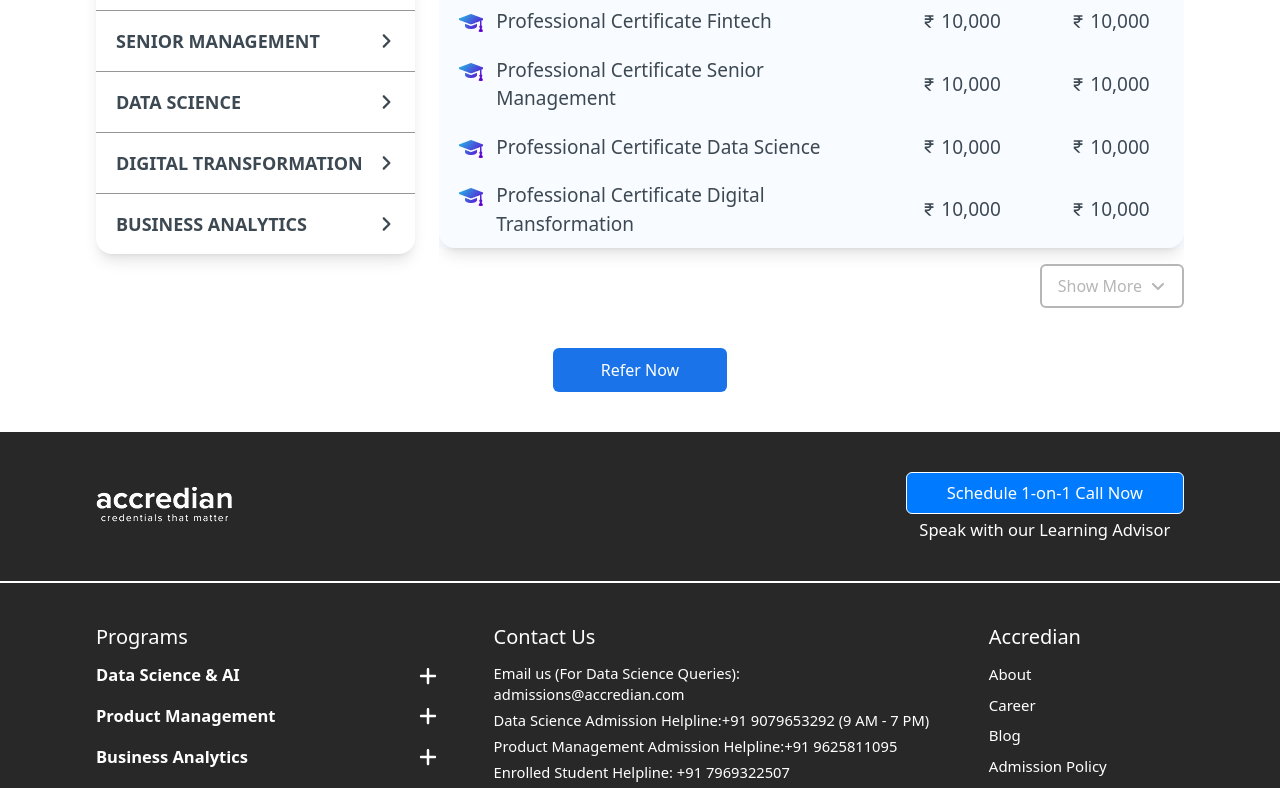
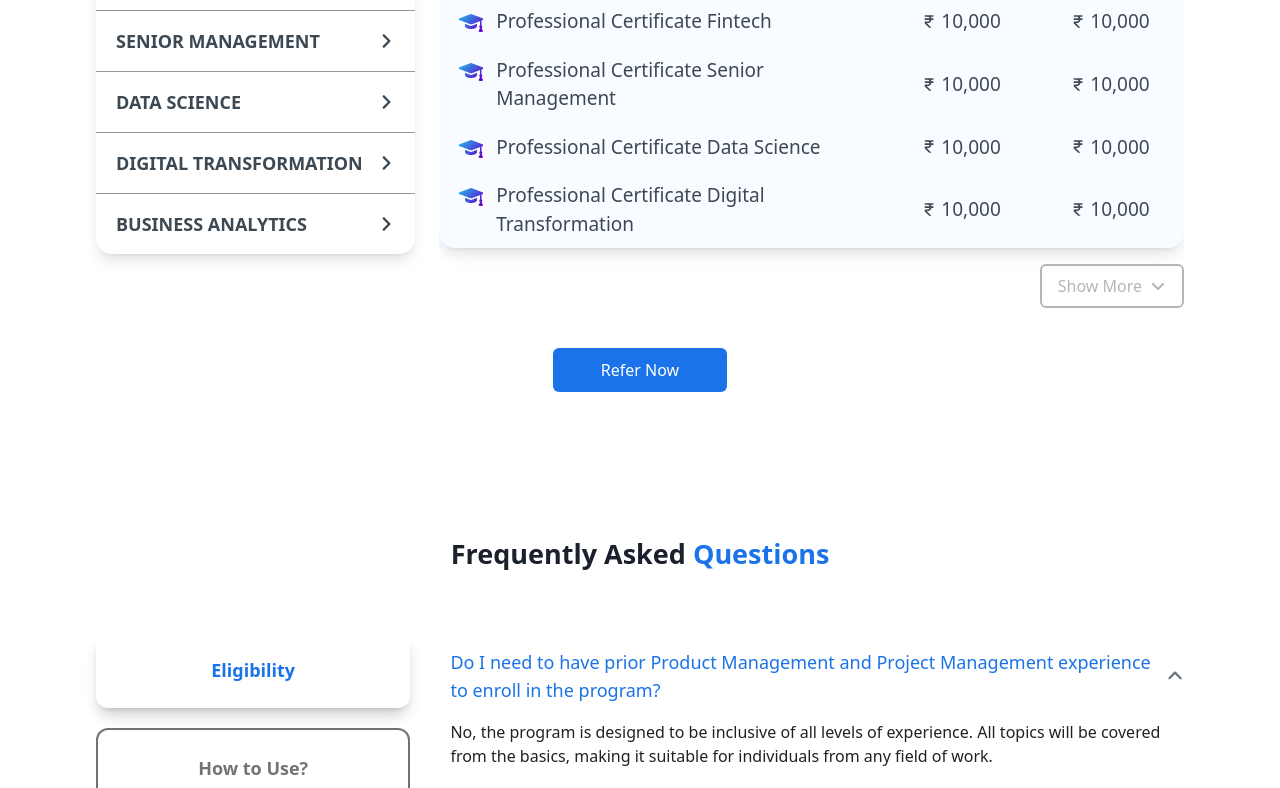
Before and after one commit to ShailySarker/Accredian-frontend-task, a React (Vite) app: page / in a window 1280 px wide. Shown: the part 2000-2788 px from the top of the page. Built offline with nearby package versions, Linux system fonts and the light colour scheme.

Commit message:
FAQs section added

```diff
--- /dev/null
+++ b/src/pages/LandingPage/Components/FAQs.jsx
@@ -0,0 +1,96 @@
+import React, { useState } from 'react';
+import { FaAngleDown, FaAngleUp } from 'react-icons/fa6';
+const faqs = [
+    {
+        id: 1,
+        category: "Eligibility",
+        question: "Do I need to have prior Product Management and Project Management experience to enroll in the program?",
+        answer: "No, the program is designed to be inclusive of all levels of experience. All topics will be covered from the basics, making it suitable for individuals from any field of work.",
+    },
+    {
+        id: 2,
+        category: "Eligibility",
+        question: "What is the minimum system configuration required?",
+        answer: "A computer with at least 4GB RAM, an Intel i3 processor, and a stable internet connection is recommended.",
+    },
+];
+const FAQs = () => {
+    const [toggleSelect, setToggleSelect] = useState("Eligibility");
+
+    const handleToggle = (program) => {
+        setToggleSelect(program);
+    };
+    const [openIndex, setOpenIndex] = useState(0);
+
+    const toggleFAQ = (index) => {
+        setOpenIndex(openIndex === index ? null : index);
+    };
+
+    return (
+        <div id='faqs' className='lg:block hidden xl:px-24 lg:px-16 md:px-10 px-5 xl:py-10 lg:py-7 md:py-5 lg:flex flex-col justify-center items-center lg:mb-0 md:mb-14 mb-12'>
+            <h2 className='text-[#1A202C] font-semibold xl:text-[27px] lg:text-2xl md:text-[22px] text-xl text-center'>Frequently Asked <span className='text-[#1A73E8]'>Questions</span></h2>
+            <div className='w-full xl:mt-12 lg:mt-10 md:mt-7 mt-5'>
+                <div className="flex flex-row items-start xl:gap-10 lg:gap-8 xl:mt-3 lg:mt-2 ">
+                    <div className="w-[30%] rounded-2xl flex flex-col xl:gap-5 lg:gap-4">
+                        <p
+                            onClick={() => handleToggle("Eligibility")}
+                            className={`font-semibold xl:text-lg lg:text-base cursor-pointer text-center xl:py-6 lg:py-5 xl:px-5 lg:px-4 rounded-xl ${toggleSelect === "Eligibility" ? "text-[#1A73E8] shadow-lg shadow-[#0000002E]" : "text-[#737373]  border-2 border-[#737373] "}`}
+                        >
+                            Eligibility
+                        </p>
+                        <p
+                            onClick={() => handleToggle("How to Use?")}
+                            className={`font-semibold xl:text-lg lg:text-base cursor-pointer text-center xl:py-6 lg:py-5 xl:px-5 lg:px-4 rounded-xl ${toggleSelect === "How to Use?" ? "text-[#1A73E8] shadow-lg shadow-[#0000002E]" : "text-[#737373]  border-2 border-[#737373] "}`}
+                        >
+                            How to Use?
+                        </p>
+                        <p
+                            onClick={() => handleToggle("Terms & Conditions")}
+                            className={`font-semibold xl:text-lg lg:text-base cursor-pointer text-center xl:py-6 lg:py-5 xl:px-5 lg:px-4 rounded-xl ${toggleSelect === "Terms & Conditions" ? "text-[#1A73E8] shadow-lg shadow-[#0000002E]" : "text-[#737373]  border-2 border-[#737373] "}`}
+                        >
+                            Terms & Conditions
+                        </p>
+                    </div>
+                    <div className="w-[70%] rounded-2xl">
+                        <div className="">
+                            {faqs?.filter((faq) => faq?.category === toggleSelect)?.length > 0 ? (
+                                faqs
+                                    .filter((faq) => faq?.category === toggleSelect)
+                                    .map((faq, index) => (
+                                        <div key={index} className="">
+                                            {/* Question */}
+                                            <button
+                                                onClick={() => toggleFAQ(index)}
+                                                className="w-full text-left flex justify-between items-center xl:py-4 lg:py-3 xl:text-lg lg:text-base font-medium"
+                                            >
+                                                {openIndex === index ?
+                                                    <span className='text-[#1A73E8]'>{faq?.question}</span> :
+                                                    <span className='text-[#000000DE]'>{faq?.question}</span>
+                                                }
+                                                <span>
+                                                    {openIndex === index ? (
+                                                        <FaAngleUp className="text-gray-500" />
+                                                    ) : (
+                                                        <FaAngleDown className="text-gray-500" />
+                                                    )}
+                                                </span>
+                                            </button>
+
+                                            {openIndex === index && (
+                                                <p className="xl:pb-4 lg:pb-3 text-[#000000DE] xl:text-base lg:text-[15px]">{faq?.answer}</p>
+                                            )}
+                                        </div>
+                                    ))
+                            ) : (
+                                <p className='xl:pt-24 lg:pt-20 text-center text-[#1A73E8] xl:text-lg lg:text-base font-medium'>Coming Soon....</p>
+                            )}
+                        </div>
+
+                    </div>
+                </div>
+            </div>
+        </div>
+    );
+};
+
+export default FAQs;
--- a/src/pages/LandingPage/LandingPage.jsx
+++ b/src/pages/LandingPage/LandingPage.jsx
@@ -1,5 +1,6 @@
 import Banner from "./Components/Banner";
 import Benefits from "./Components/Benefits";
+import FAQs from "./Components/FAQs";
 import Refer from "./Components/Refer";
 
 const LandingPage = () => {
@@ -9,6 +10,7 @@
             <Banner />
             <Refer />
             <Benefits />
+            <FAQs/>
         </div>
     );
 };
```
